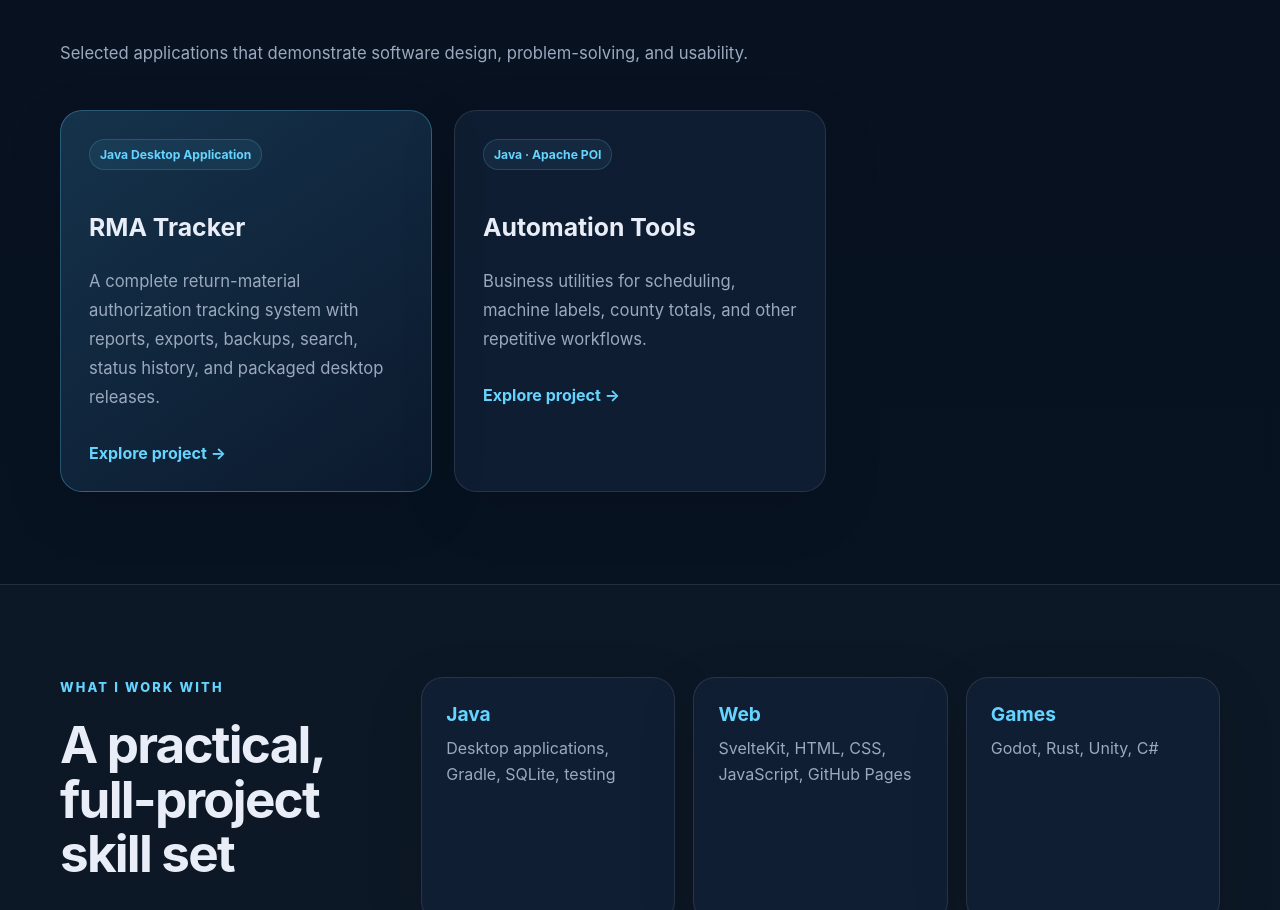
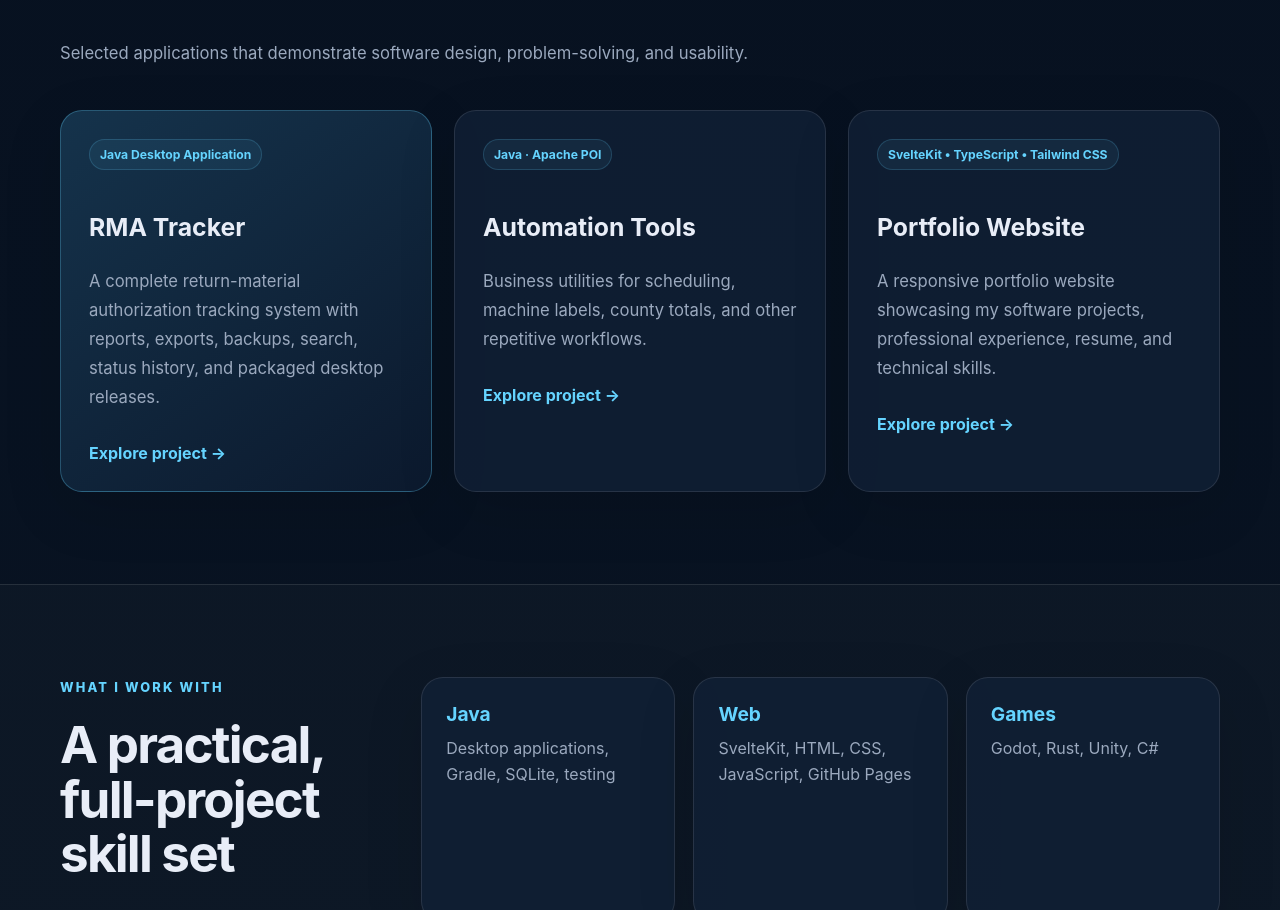
Before and after one commit to bgabr001/bgabr001-BrennenGabriel.github.io, a SvelteKit app: page / in a window 1280 px wide. Shown: the part 1080-1990 px from the top of the page. Built offline with nearby package versions, Linux system fonts and the light colour scheme.

Commit message:
minor change

```diff
--- a/src/routes/+page.svelte
+++ b/src/routes/+page.svelte
@@ -98,6 +98,23 @@
 					Explore project →
 				</a>
 			</article>
+
+			<article class="project-card">
+				<span class="project-tag">
+					SvelteKit • TypeScript • Tailwind CSS
+				</span>
+
+				<h3>Portfolio Website</h3>
+
+				<p>
+					A responsive portfolio website showcasing my software projects,
+					professional experience, resume, and technical skills.
+				</p>
+
+				<a class="text-link" href={resolve('/projects')}/#portfolio-website>
+					Explore project →
+				</a>
+			</article>
 		</div>
 	</div>
 </section>
```
